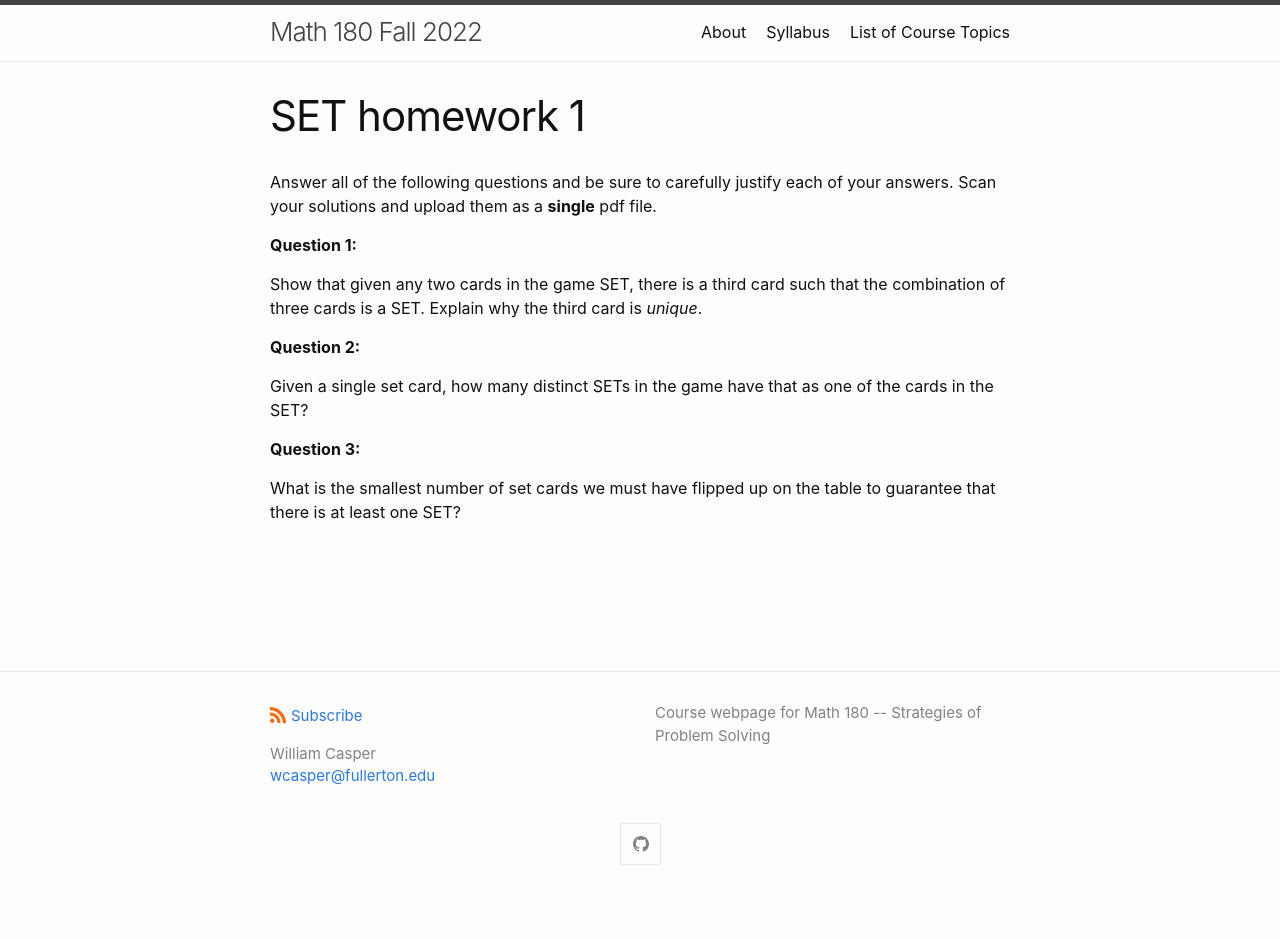
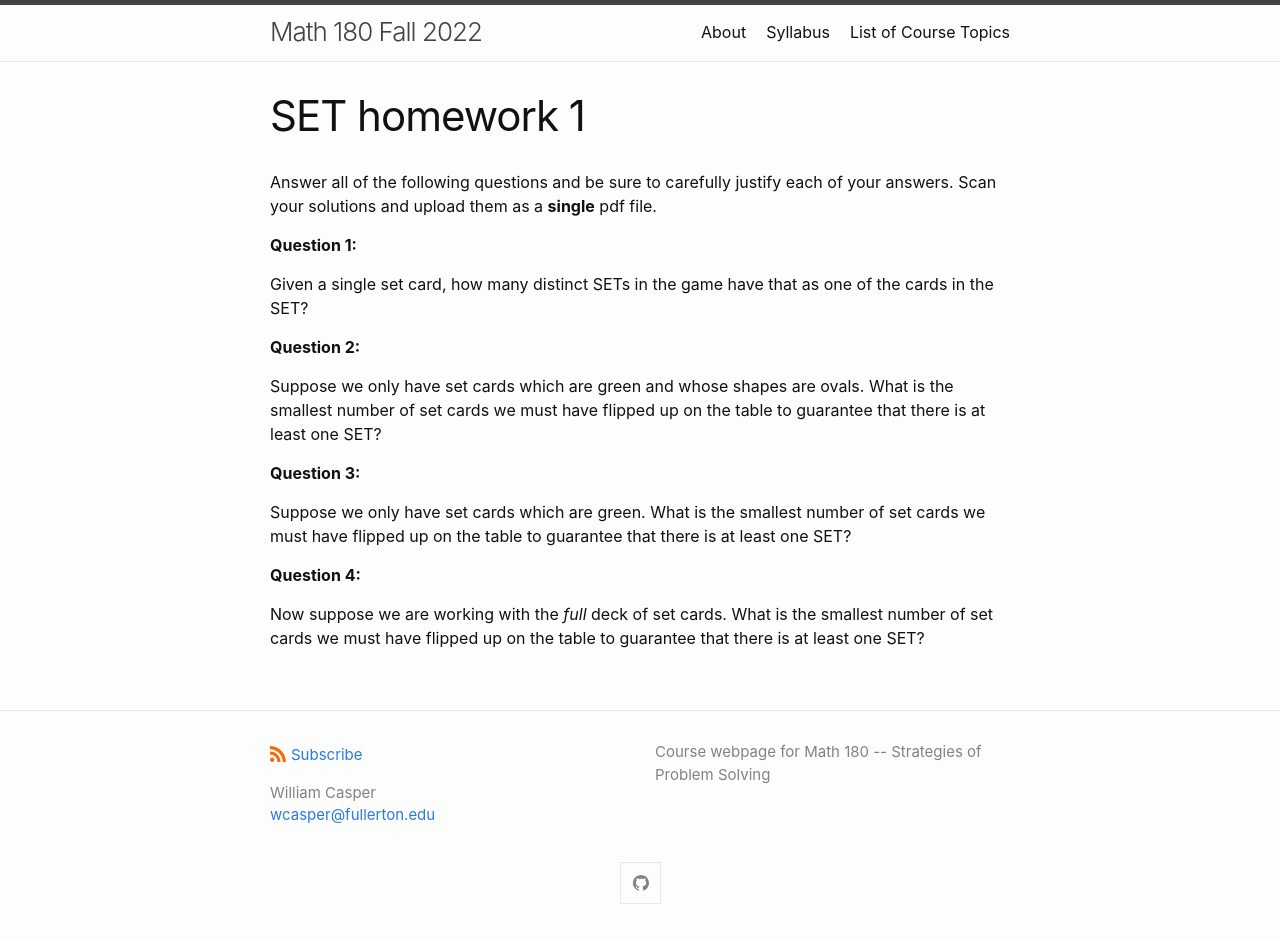
Before and after one commit to wcasper/math180fall2022, a Jekyll site: the page built from _modules/set-game/homework1.md, in a window 1280 px wide. Built offline with Jekyll 4.4.1, drawn with Linux system fonts in a browser that asks for light colours; before the commit the page ends 900 px from its top, so only the background shows below that.

Commit message:
updated homework problems

```diff
--- a/_modules/set-game/homework1.md
+++ b/_modules/set-game/homework1.md
@@ -9,12 +9,19 @@ Scan your solutions and upload them as a **single** pdf file.
 
 **Question 1:**
 
-Show that given any two cards in the game SET, there is a third card such that the combination of three cards is a SET.  Explain why the third card is *unique*.
+Given a single set card, how many distinct SETs in the game have that as one of the cards in the SET?
 
 **Question 2:**
 
-Given a single set card, how many distinct SETs in the game have that as one of the cards in the SET?
+Suppose we only have set cards which are green and whose shapes are ovals.
+What is the smallest number of set cards we must have flipped up on the table to guarantee that there is at least one SET?
 
 **Question 3:**
 
+Suppose we only have set cards which are green.
 What is the smallest number of set cards we must have flipped up on the table to guarantee that there is at least one SET?
+
+**Question 4:**
+
+Now suppose we are working with the *full* deck of set cards.
+What is the smallest number of set cards we must have flipped up on the table to guarantee that there is at least one SET?
```
